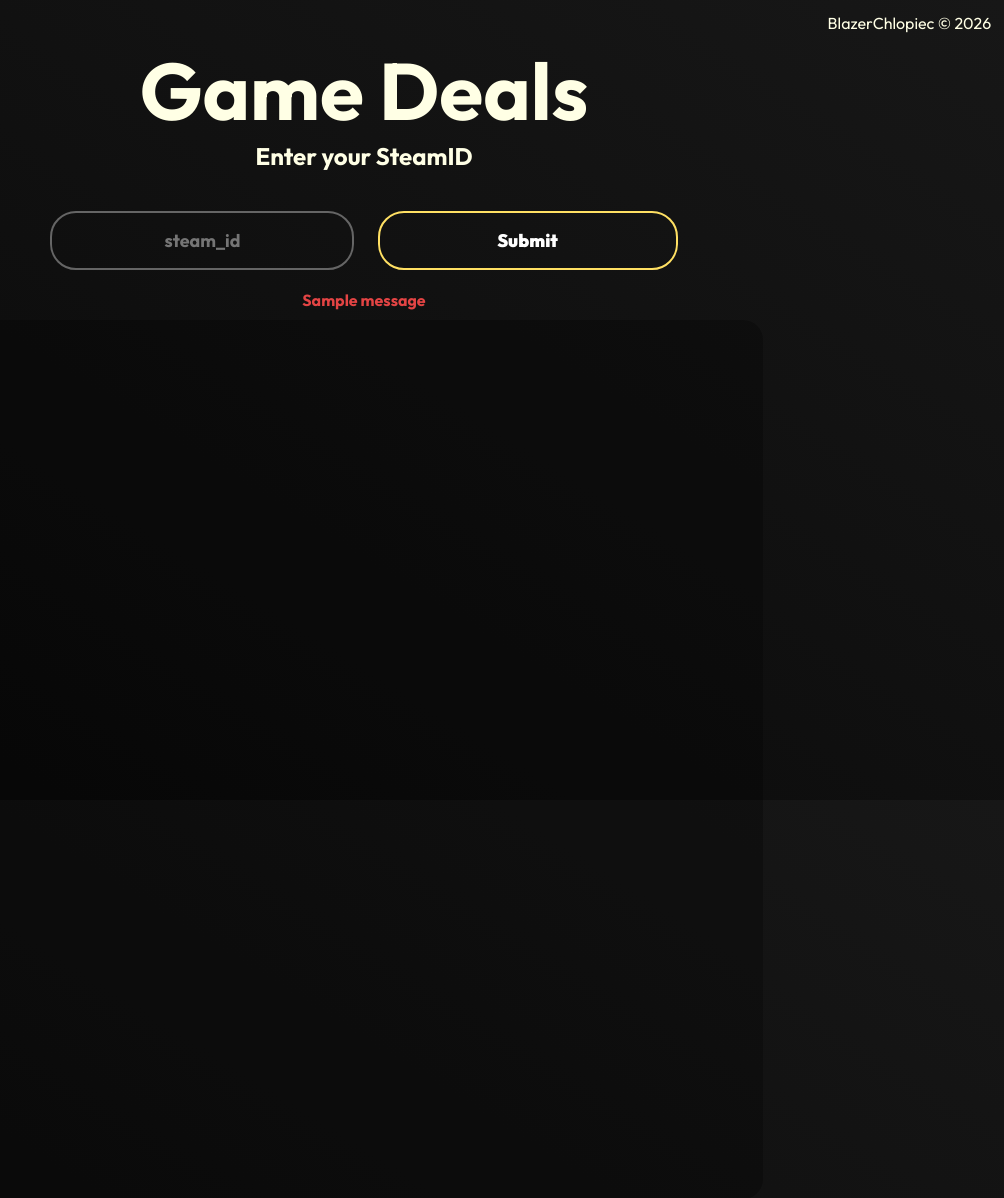
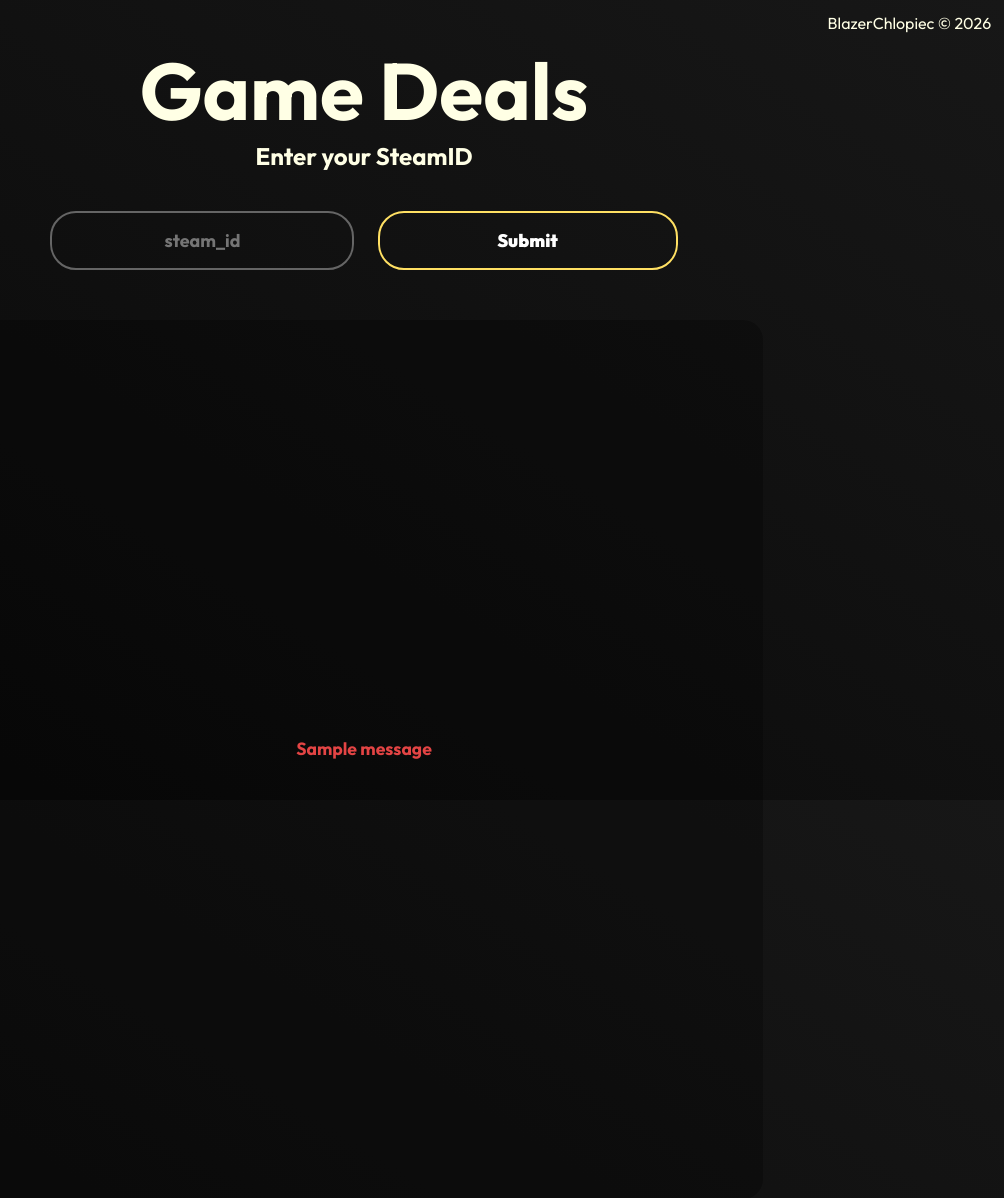
Before and after one commit to blazer2dev/steam-wishlist-viewer, a Flask app: page / in a window 1280 px wide. Shown: the top 1198 px of the page, without its empty margins (276-1280 px from the left). Run offline with Flask 3, Linux system fonts and the light colour scheme; one stand-in notice (Sample message) is shown.

Commit message:
error handling fixed on bottom

```diff
--- a/fetch_service.py
+++ b/fetch_service.py
@@ -56,7 +56,7 @@ class FetchService:
         image_url = f"https://cdn.cloudflare.steamstatic.com/steam/apps/{app_id}/header.jpg"
         gd = GameData(name, 0, price, url, image_url)
 
-        print(gd.__str__()) # console
+        print(gd) # console
         return gd
 
     def fetch_all_game_data(self, app_ids):
--- a/game_data.py
+++ b/game_data.py
@@ -9,4 +9,4 @@ class GameData:
         self.img_url = img_url
 
     def __str__(self) -> str:
-        return f'{self.game_name}  {Fore.RED}|||" {Fore.YELLOW}Keyshop: {self.keyshop_price} {Fore.GREEN}Official: {self.official_price}{Style.RESET_ALL}'.strip()
+        return f'{self.game_name}  {Fore.RED}|||" {Fore.YELLOW}Keyshop: {self.keyshop_price} {Fore.GREEN}Official: {self.official_price}{Style.RESET_ALL}'
--- a/static/css/style.css
+++ b/static/css/style.css
@@ -112,9 +112,18 @@ body {
     font-size: large
 }
 
-.banner span {
+.banner .error-container {
+    position: fixed;
+    bottom: 5%;
+    width: 100%;
+    margin: auto;
+    z-index: 2;
+}
+
+.banner .error-log {
     color: rgb(227, 68, 68);
     display: block;
+    font-size: 1.1em;
 }
 
 .content button:hover {
--- a/templates/index.html
+++ b/templates/index.html
@@ -43,9 +43,13 @@
                 <input type="text" placeholder="steam_id" name="id"></input>
                 <button type="submit" onclick="enableOverlay()">Submit</button>
 
-                {% for message in get_flashed_messages() %}
-                <span class="error-log">{{ message }}</span>
-                {% endfor %}
+                {% if get_flashed_messages() %}
+                <div class="error-container">
+                    {% for message in get_flashed_messages() %}
+                    <span class="error-log">{{ message }}</span>
+                    {% endfor %}
+                </div>
+                {% endif %}
             </div>
         </form>
 
```
